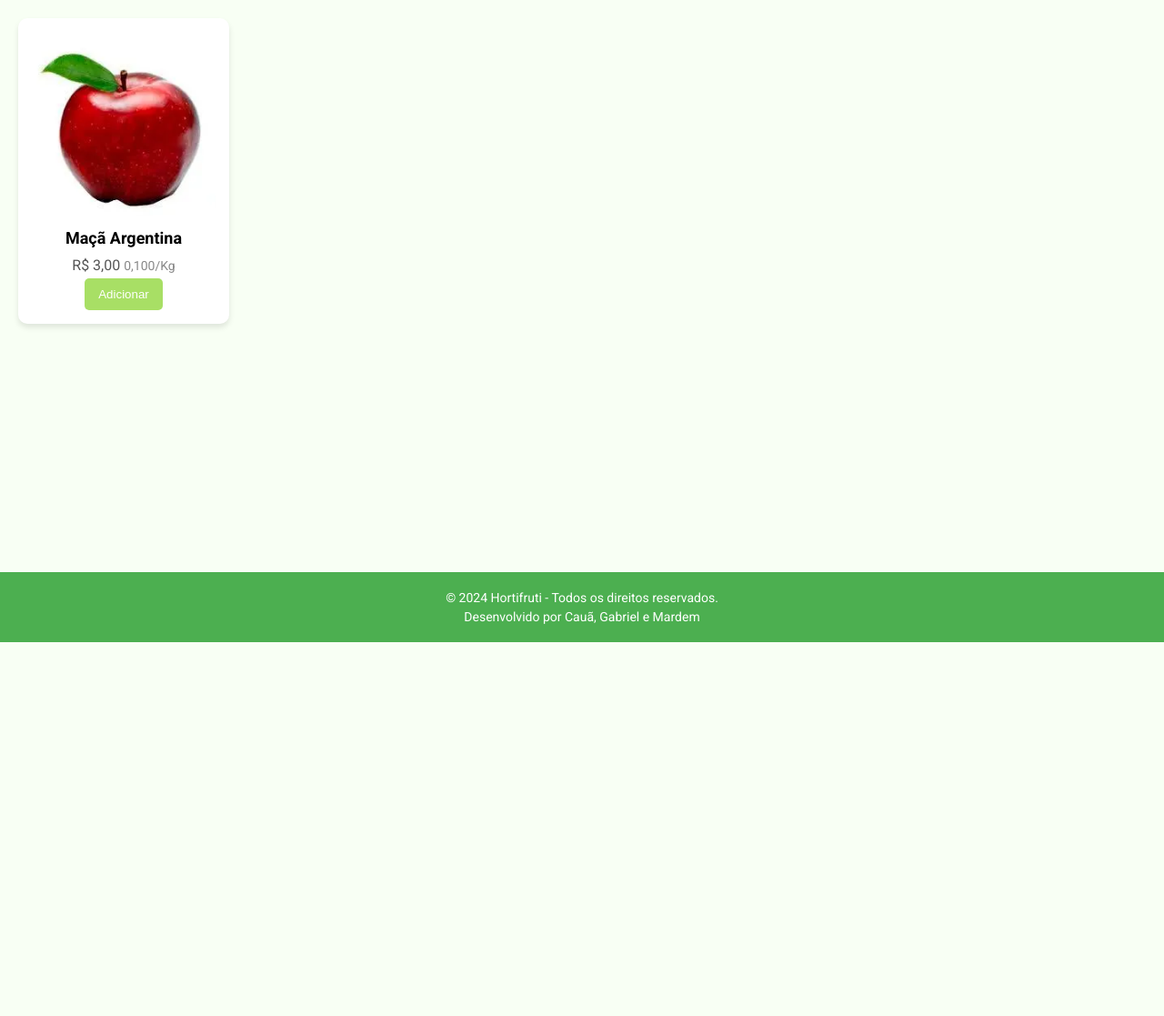
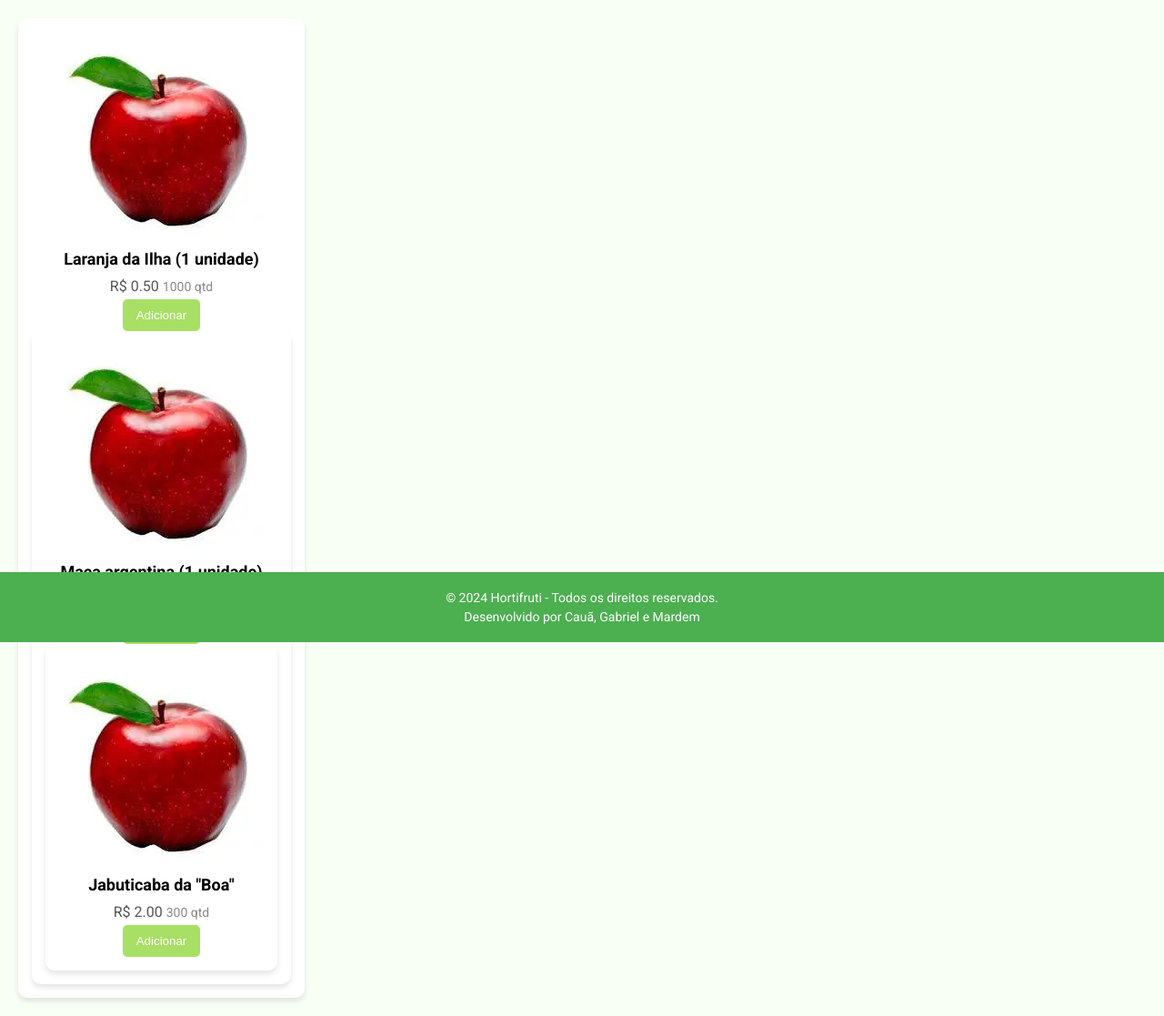
Before and after one commit to GabrielFTgft/Hortifruti, a Django app: template hortifruti/produtos/templates/produtos.html in a window 1280 px wide. Shown: the part 94-1211 px from the top of the page at 91% size. Before the commit the page ends 800 px from the top, so only its background shows below. Run offline with Django 5.2, Linux system fonts and the light colour scheme; the template is opened without the code that fills it: values that come from a table or form of the project are taken from there, others are empty; data comes from the database, SQL or seed files in the repository; both versions use the stored data as it was after the commit.

Commit message:
Produtos em andamento...

```diff
--- /dev/null
+++ b/hortifruti/productionfiles/styles_p.css
@@ -0,0 +1,105 @@
+body {
+    font-family: 'Roboto', sans-serif;
+    margin: 0;
+    padding: 0;
+    background-color: #f8fff4;
+}
+
+.header {
+    display: flex;
+    justify-content: space-between;
+    align-items: center;
+    background-color: #a8df65;
+    padding: 15px 20px;
+}
+
+.logo img {
+    height: 60px;
+}
+
+.search-bar input {
+    width: 400px;
+    padding: 10px;
+    border-radius: 25px;
+    border: 1px solid #ccc;
+}
+
+.user-info {
+    display: flex;
+    gap: 15px;
+    align-items: center;
+    font-size: 16px;
+}
+
+.cart-icon {
+    margin-right: 5px;
+}
+
+.main-content {
+    padding: 20px;
+}
+
+.product-grid {
+    display: flex;
+    flex-direction: row;
+}
+
+.product-card {
+    font-family: "Roboto";
+    background-color: #fff;
+    border-radius: 10px;
+    padding: 15px;
+    text-align: center;
+    box-shadow: 0 4px 6px rgba(0, 0, 0, 0.1);
+}
+
+.product-card img {
+    max-width: 100%;
+    border-radius: 10px;
+}
+
+.product-card h3 {
+    font-size: 18px;
+    margin: 10px 0;
+}
+
+.product-card p {
+    font-size: 16px;
+    margin: 5px 0;
+    color: #555;
+}
+
+.product-card span {
+    font-size: 14px;
+    color: #888;
+}
+
+.add-to-cart {
+    background-color: #a8df65;
+    border: none;
+    padding: 10px 15px;
+    color: #fff;
+    border-radius: 5px;
+    cursor: pointer;
+    transition: background-color 0.3s ease;
+}
+
+.add-to-cart:hover {
+    background-color: #86b852;
+}
+
+/* Rodapé */
+.footer {
+    background-color: #4caf50;
+    color: #fff;
+    text-align: center;
+    padding: 15px 0;
+    position: fixed;
+    width: 100%;
+    bottom: 0;
+}
+
+.footer p {
+    margin: 5px 0;
+    font-size: 14px;
+}
--- a/hortifruti/productionfiles/styles_produtos.css
+++ b/hortifruti/productionfiles/styles_produtos.css
@@ -40,16 +40,14 @@ body {
 }
 
 .product-grid {
-    display: grid;
-    grid-template-columns: repeat(auto-fill, minmax(200px, 1fr));
-    gap: 20px;
+    display: flex;
+    flex-direction: row;
+    width: 100vw;
 }
 
 .product-card {
     font-family: "Roboto";
     background-color: #fff;
-    border-radius: 10px;
-    padding: 15px;
     text-align: center;
     box-shadow: 0 4px 6px rgba(0, 0, 0, 0.1);
 }
--- a/hortifruti/produtos/templates/produtos.html
+++ b/hortifruti/produtos/templates/produtos.html
@@ -7,7 +7,7 @@
     <meta name="viewport" content="width=device-width, initial-scale=1.0">
     <title>Loja de Frutas</title>
     <link href="https://fonts.googleapis.com/css2?family=Roboto:wght@400;700&display=swap" rel="stylesheet">
-    <link rel="stylesheet" href="{% static 'styles_produtos.css' %}">
+    <link rel="stylesheet" href="{% static 'styles_p.css' %}">
 </head>
 
 <body>
@@ -26,11 +26,15 @@
 
     <main class="main-content">
         <div class="product-grid">
+            {% for produto in produtos %}
             <div class="product-card">
                 <img src="{% static 'apple.png' %}" alt="Maçã Argentina">
-                <h3>Maçã Argentina</h3>
-                <p>R$ 3,00 <span>0,100/Kg</span></p>
+                <h3>{{produto.nome}}</h3>
+                <p>R$ {{produto.preco}} <span>{{produto.estoque}} qtd</span></p>
                 <button class="add-to-cart">Adicionar</button>
+                {% empty %}
+                <li>Não há produtos disponíveis.</li>
+                {% endfor %}
             </div>
         </div>
     </main>
```
Also changed, not shown: hortifruti/db.sqlite3, hortifruti/media/produtos/imagem-jabuticaba.jpg (added), 2 other files.
